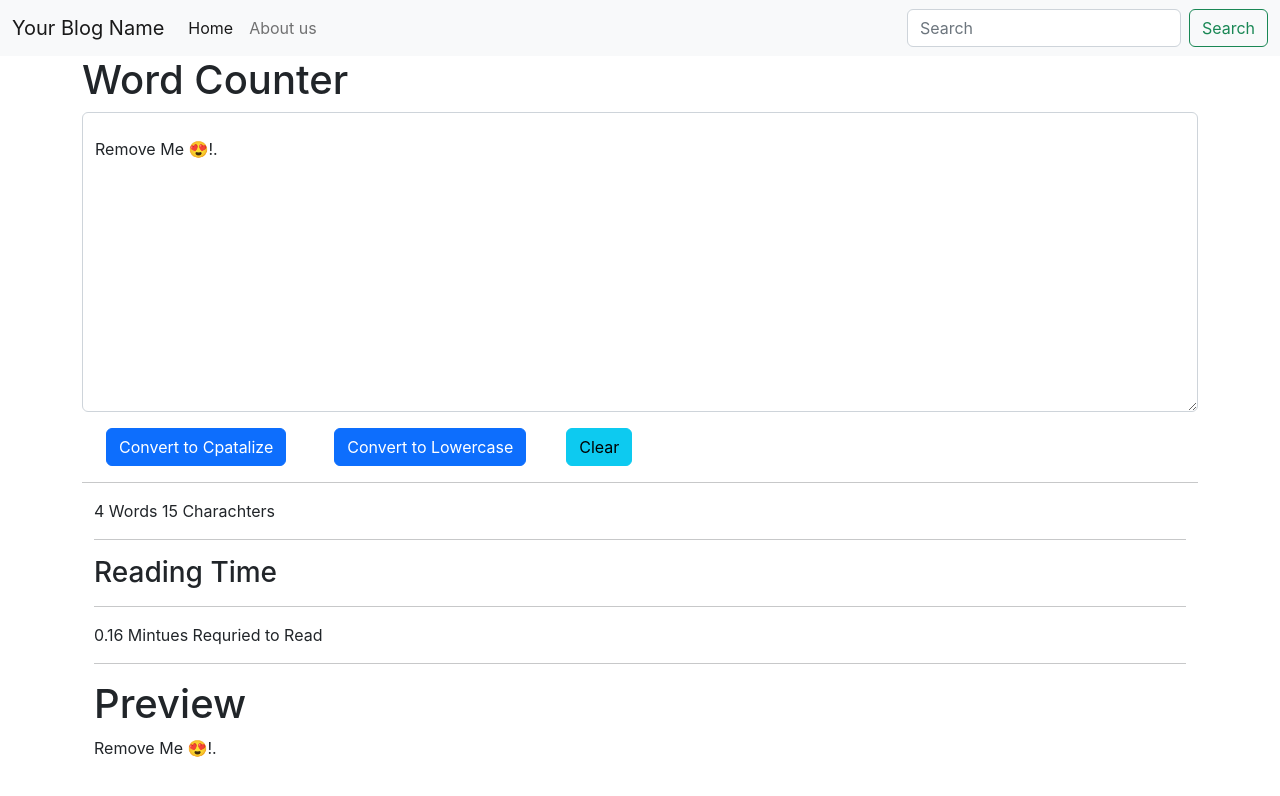
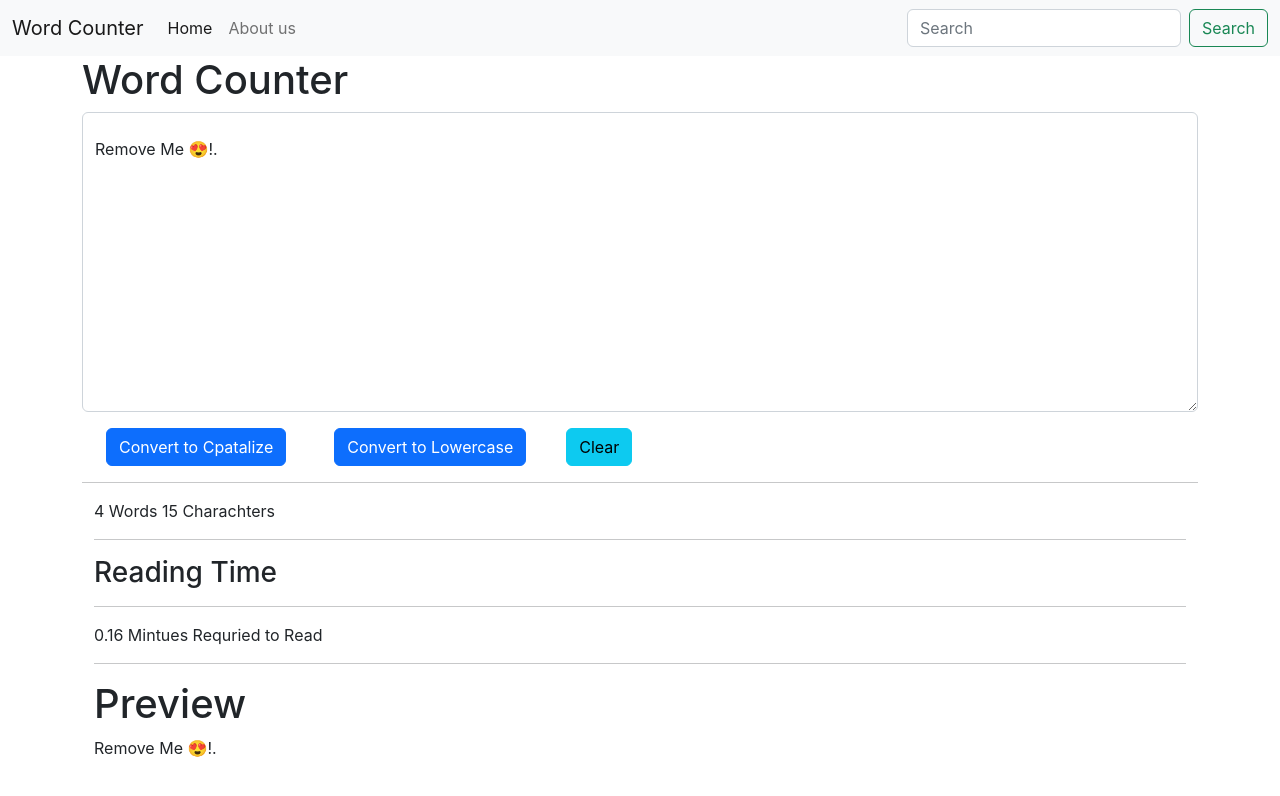
Before and after one commit to wsdevprogrammer/wordcounter, a React (Create React App) app: page / in a window 1280 px wide. Shown: the top 796 px of the page. Built offline with nearby package versions, Linux system fonts and the light colour scheme; the HTML template or start-up script is replaced by a standard one.

Commit message:
updated home link

```diff
--- a/src/components/Navbar.js
+++ b/src/components/Navbar.js
@@ -12,10 +12,10 @@ export default function navbar(props) {
       <div className="collapse navbar-collapse" id="navbarSupportedContent">
         <ul className="navbar-nav me-auto mb-2 mb-lg-0">
           <li className="nav-item">
-            <a className="nav-link active" aria-current="page" href="/">{props.Home}</a>
+            <a className="nav-link active" aria-current="page" href="https://wsdmarketer.github.io/reactWordCounter/">{props.Home}</a>
           </li>
           <li className="nav-item">
-            <a className="nav-link" href="../Pages/About.js/">{props.About}</a>
+            <a className="nav-link" href="#">{props.About}</a>
           </li>
           </ul>
         <form className="d-flex" role="search">
@@ -36,5 +36,5 @@ navbar.propTypes={
 }
 
 navbar.defaultProps ={
-    title: "Your Blog Name"
+    title: "Word Counter"
 }
```
